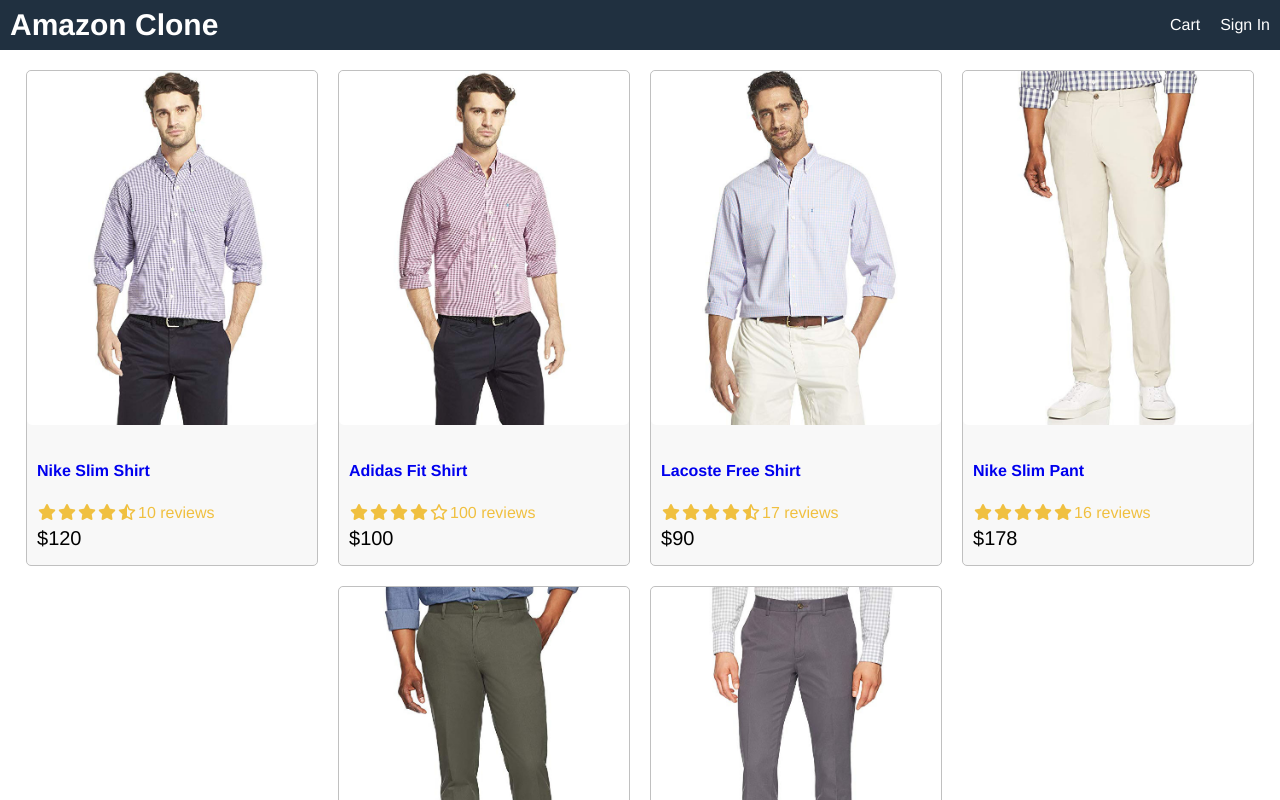
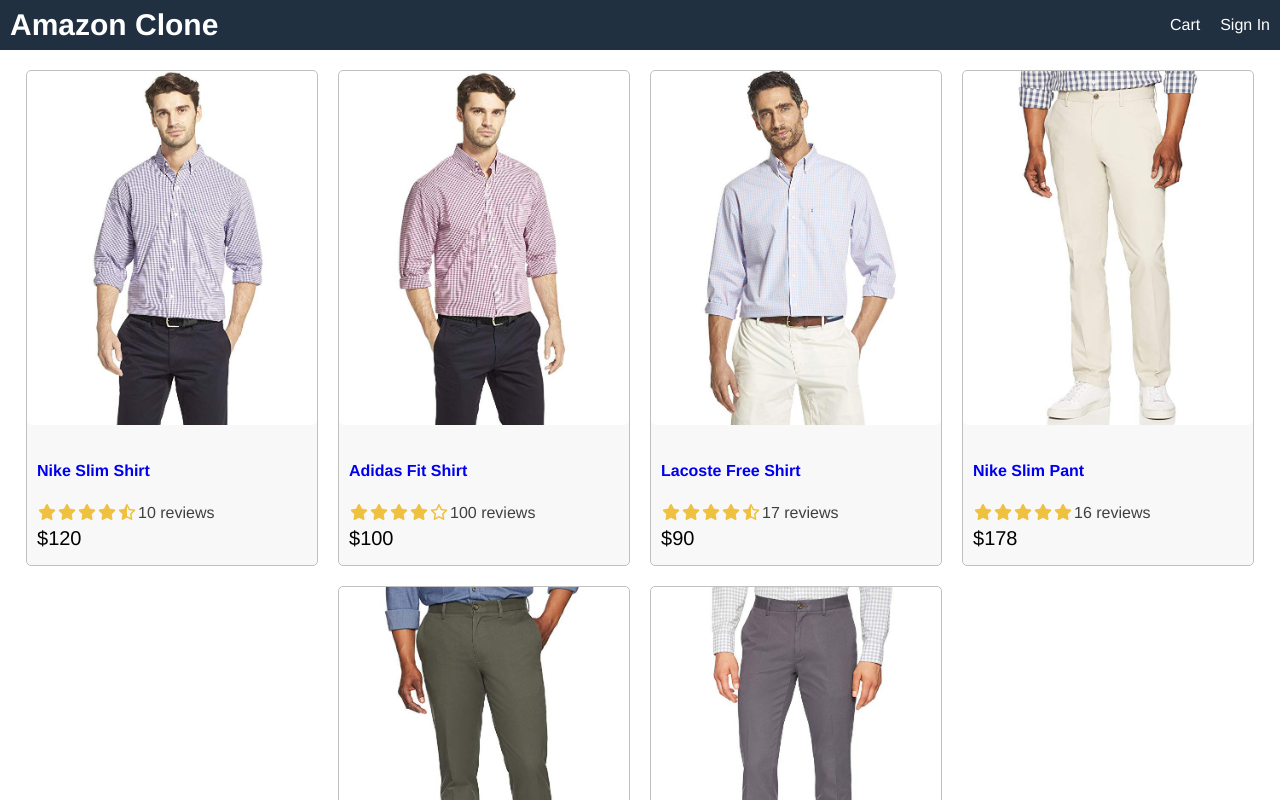
Before and after one commit to emmanuelkamala/amazon_clone, a React (Create React App) app in the folder frontend/: page /product/1 in a window 1280 px wide. Shown: the top 800 px of the page. Built offline with nearby package versions, Linux system fonts and the light colour scheme.

Commit message:
Change color of number of reviews element

```diff
--- a/frontend/src/index.css
+++ b/frontend/src/index.css
@@ -125,3 +125,7 @@ img.medium {
   color: #f0c040;
   margin: 0.1rem;
 }
+
+.rating span:last-child {
+  color: #404040;
+}
```
